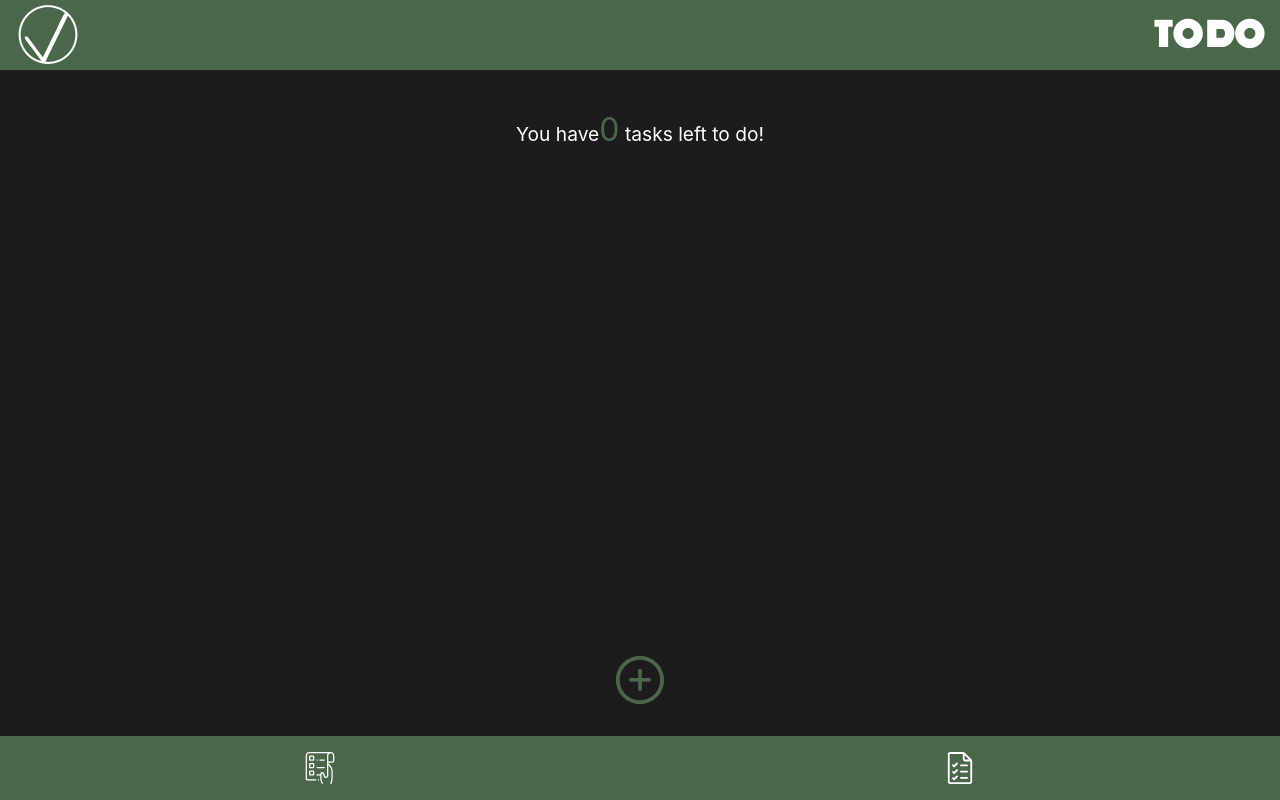
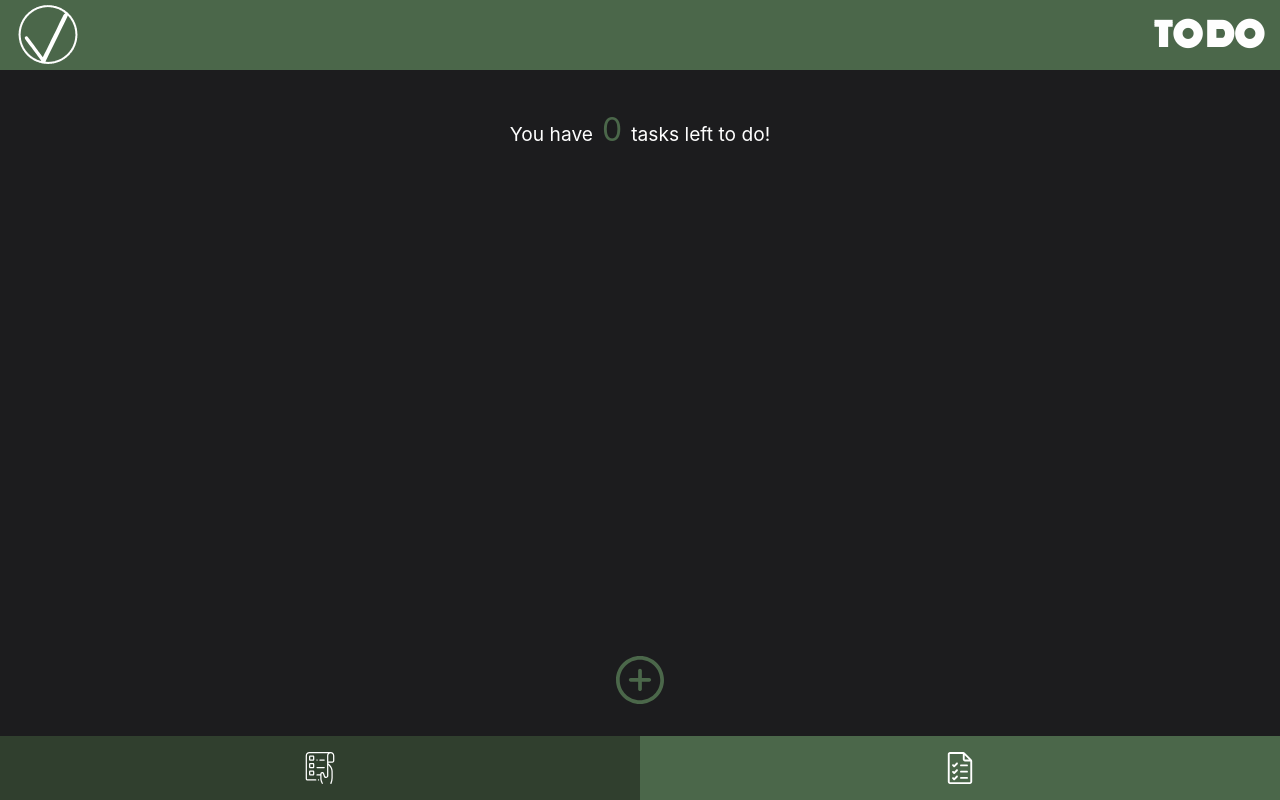
Before and after one commit to KristijanKelic/to-do-react, a React (Create React App) app in the folder to-do/: page / in a window 1280 px wide. Built offline with nearby package versions, Linux system fonts and the light colour scheme.

Commit message:
styling nav links

```diff
--- a/to-do/src/components/nav/nav.component.jsx
+++ b/to-do/src/components/nav/nav.component.jsx
@@ -9,12 +9,17 @@ import './nav.styles.scss';
 const BottomNav = () => {
   return (
     <div className="bottom-nav">
-      <div className="nav-link">
-        <ToDoTasks className="icon"/>
-      </div>
-      <div className="nav-link">
-        <FinishedTasks className="icon"/>
-      </div>
+      <NavLink className="nav-link" to="/" exact activeClassName="active">
+        <ToDoTasks className="icon" />
+      </NavLink>
+      <NavLink
+        className="nav-link"
+        to="/finished-tasks"
+        activeClassName="active"
+        exact
+      >
+        <FinishedTasks className="icon" />
+      </NavLink>
     </div>
   );
 };
--- a/to-do/src/components/nav/nav.styles.scss
+++ b/to-do/src/components/nav/nav.styles.scss
@@ -14,14 +14,14 @@
     padding: 1rem;
 
     &.active {
-
+      background-color: #303f2e;
     }
   }
 
   .icon {
     @media (min-width: 768px) {
-        width: 32px;
-        height: 32px;
+      width: 32px;
+      height: 32px;
     }
     width: 16px;
     height: 16px;
--- a/to-do/src/components/tasks/tasks.component.jsx
+++ b/to-do/src/components/tasks/tasks.component.jsx
@@ -14,7 +14,7 @@ const Tasks = ({ history, tasks }) => {
       <div className="info-text">
         <span>
           You have
-          <span className="number-of-tasks">{unfinishedTasks.length}</span>{' '}
+          <span className="number-of-tasks"> {unfinishedTasks.length} </span>
           tasks left to do!
         </span>
       </div>
```
